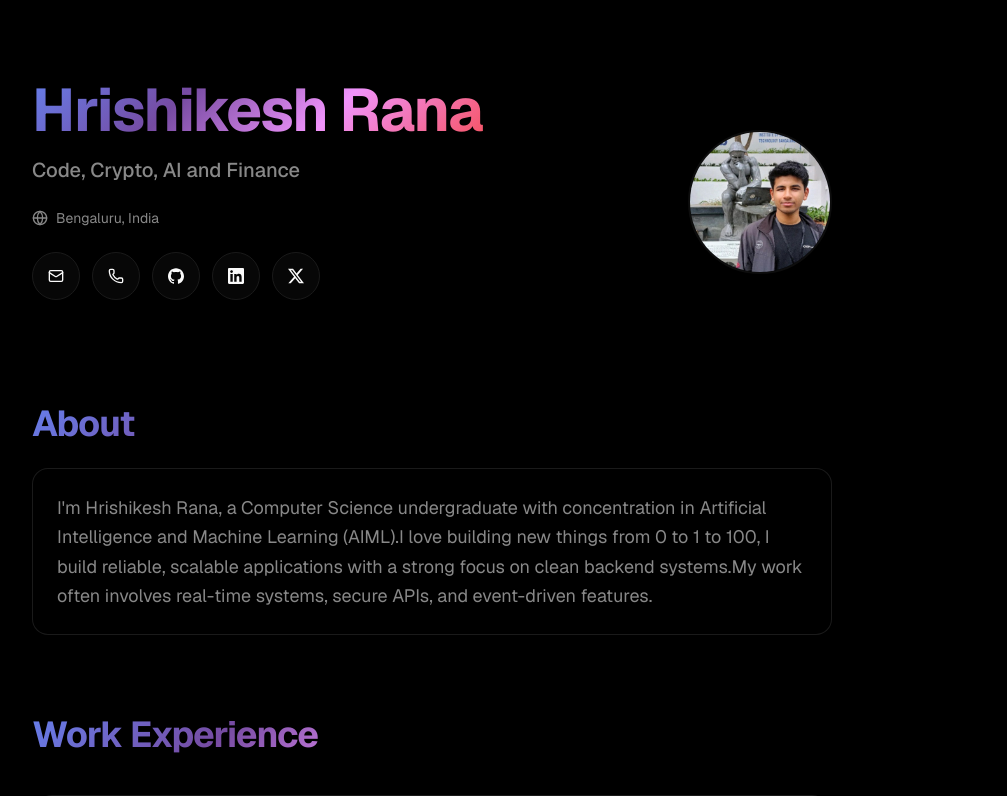
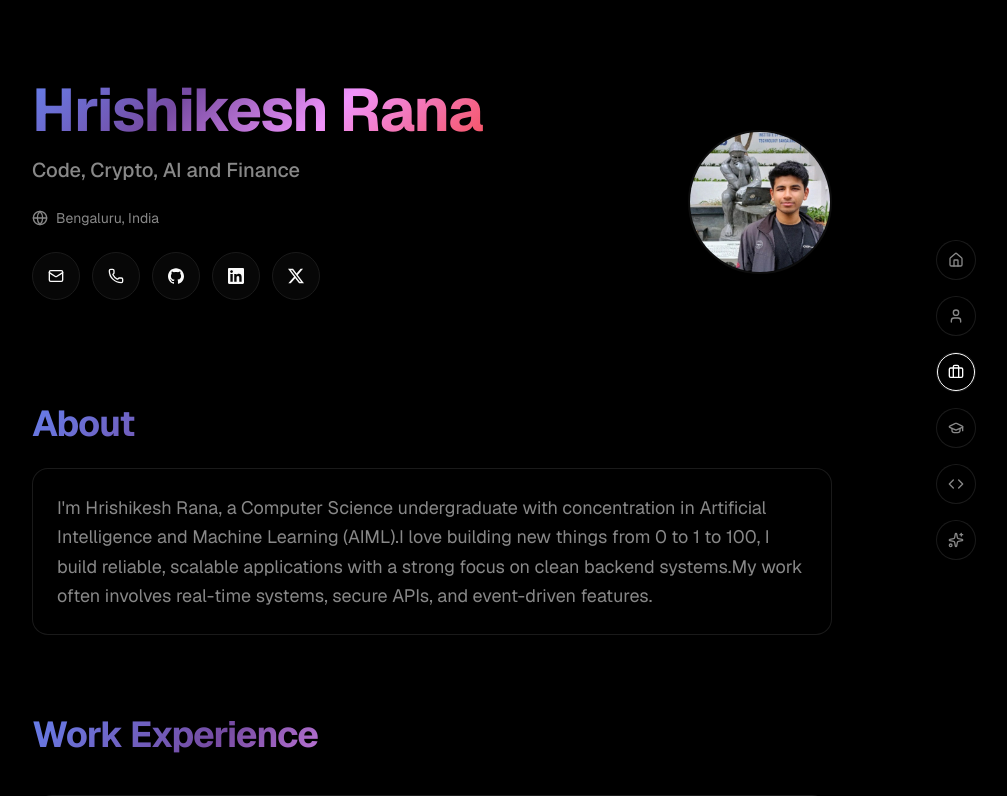
Before and after one commit to rishi-xyz/cv, a Next.js app: page / in a window 1280 px wide. Shown: the top 796 px of the page, without its empty margins (208-1215 px from the left). Built offline with nearby package versions, Linux system fonts and the light colour scheme.

Commit message:
Added navigation

```diff
--- a/app/page.tsx
+++ b/app/page.tsx
@@ -1,3 +1,5 @@
+import { Card, CardHeader, CardContent } from "@/src/components/ui/card";
+import { Badge } from "@/src/components/ui/badge";
 import { CommandMenu } from "@/src/components/command-menu";
 import { Metadata } from "next";
 import { RESUME_DATA } from "@/src/data/resume-data";
@@ -7,6 +9,7 @@ import { WorkExpSection } from "@/src/components/work-experience";
 import { EducationSection } from "@/src/components/education-section";
 import { ProjectSection } from "@/src/components/project-section";
 import { SkillsSection } from "@/src/components/skills-section";
+import { NavigationSidebar } from "@/src/components/navigation-sidebar";
 
 export const metadata: Metadata = {
   title: `${RESUME_DATA.name} | ${RESUME_DATA.about}`,
@@ -16,31 +19,32 @@ export const metadata: Metadata = {
 export default function Page() {
   return (
     <>
+      <NavigationSidebar />
       <main className="min-h-screen bg-background text-foreground antialiased">
         <div className="mx-auto w-full max-w-4xl px-6 py-16 md:px-8 md:py-20 lg:px-12">
           <div className="space-y-20">
             {/**Info */}
-            <div className="animate-fade-in">
+            <div id="info" className="animate-fade-in">
               <InfoSection />
             </div>
             {/**About Section */}
-            <div className="animate-slide-up" style={{ animationDelay: '0.2s' }}>
+            <div id="about" className="animate-slide-up" style={{ animationDelay: '0.2s' }}>
               <AboutSection/>
             </div>
             {/**Work Experience */}
-            <div className="animate-slide-up" style={{ animationDelay: '0.4s' }}>
+            <div id="work" className="animate-slide-up" style={{ animationDelay: '0.4s' }}>
               <WorkExpSection />
             </div>
             {/**Education */}
-            <div className="animate-slide-up" style={{ animationDelay: '0.6s' }}>
+            <div id="education" className="animate-slide-up" style={{ animationDelay: '0.6s' }}>
               <EducationSection />
             </div>
             {/**Projects */}
-            <div className="animate-slide-up" style={{ animationDelay: '0.8s' }}>
+            <div id="projects" className="animate-slide-up" style={{ animationDelay: '0.8s' }}>
               <ProjectSection />
             </div>
             {/**Skills */}
-            <div className="animate-slide-up" style={{ animationDelay: '1s' }}>
+            <div id="skills" className="animate-slide-up" style={{ animationDelay: '1s' }}>
               <SkillsSection />
             </div>
           </div>
--- /dev/null
+++ b/src/components/navigation-sidebar.tsx
@@ -0,0 +1,115 @@
+"use client";
+
+import { useState, useEffect } from "react";
+import {
+  UserIcon,
+  BriefcaseIcon,
+  GraduationCapIcon,
+  CodeIcon,
+  SparklesIcon,
+  HomeIcon
+} from "lucide-react";
+import { cn } from "@/src/lib/utils";
+
+const navigationItems = [
+  { id: 'info', icon: HomeIcon, label: 'About Me' },
+  { id: 'about', icon: UserIcon, label: 'About' },
+  { id: 'work', icon: BriefcaseIcon, label: 'Experience' },
+  { id: 'education', icon: GraduationCapIcon, label: 'Education' },
+  { id: 'projects', icon: CodeIcon, label: 'Projects' },
+  { id: 'skills', icon: SparklesIcon, label: 'Skills' },
+];
+
+export function NavigationSidebar() {
+  const [activeSection, setActiveSection] = useState('info');
+
+  useEffect(() => {
+    const handleScroll = () => {
+      const sections = navigationItems.map(item => ({
+        id: item.id,
+        element: document.getElementById(item.id)
+      }));
+
+      const viewportCenter = window.scrollY + (window.innerHeight / 2);
+
+      for (let i = sections.length - 1; i >= 0; i--) {
+        const section = sections[i];
+        if (section.element) {
+          const sectionTop = section.element.offsetTop;
+          const sectionBottom = sectionTop + section.element.offsetHeight;
+
+          if (sectionTop <= viewportCenter && sectionBottom >= viewportCenter) {
+            setActiveSection(section.id);
+            break;
+          }
+        }
+      }
+    };
+
+    window.addEventListener('scroll', handleScroll);
+    handleScroll(); // Initial check
+    return () => window.removeEventListener('scroll', handleScroll);
+  }, []);
+
+  const scrollToSection = (sectionId: string) => {
+    const element = document.getElementById(sectionId);
+    if (element) {
+      element.scrollIntoView({ behavior: 'smooth', block: 'start' });
+    }
+  };
+
+  return (
+    <nav className="fixed md:right-12 lg:right-24 top-1/2 -translate-y-1/2 z-40 hidden md:block">
+      <div className="flex flex-col items-center space-y-4">
+        {navigationItems.map((item) => {
+          const Icon = item.icon;
+          const isActive = activeSection === item.id;
+
+          return (
+            <div
+              key={item.id}
+              className="group relative"
+            >
+              <button
+                onClick={() => scrollToSection(item.id)}
+                className={cn(
+                  "relative flex items-center justify-center w-10 h-10 rounded-full transition-all duration-300",
+                  "hover-lift",
+                  isActive
+                    ? "glass-dark border-primary/50 hover-glow"
+                    : "glass-dark border-border/30 hover:border-border/50"
+                )}
+              >
+                <Icon
+                  className={cn(
+                    "w-4 h-4 transition-colors duration-300",
+                    isActive ? "text-primary" : "text-muted-foreground group-hover:text-foreground"
+                  )}
+                />
+
+                {/* Active indicator */}
+                {isActive && (
+                  <div className="absolute inset-0 rounded-full border border-primary animate-pulse-slow" />
+                )}
+              </button>
+
+              {/* Hover tooltip */}
+              <div className={cn(
+                "absolute right-full mr-3 top-1/2 -translate-y-1/2",
+                "px-3 py-1 rounded-md text-sm font-medium",
+                "glass-dark border-border/30",
+                "opacity-0 pointer-events-none group-hover:opacity-100 transition-all duration-200",
+                "whitespace-nowrap"
+              )}>
+                {item.label}
+                <div className="absolute left-full top-1/2 -translate-y-1/2 w-2 h-2">
+                  <div className="w-2 h-2 border-l-8 border-l-transparent border-r-8 border-r-transparent border-t-8 border-t-background/80 border-b-8 border-b-transparent transform rotate-90"></div>
+                </div>
+              </div>
+            </div>
+          );
+        })}
+      </div>
+    </nav>
+  );
+}
```
